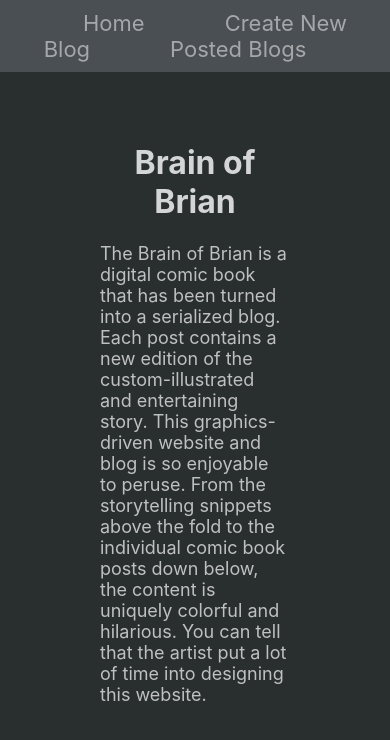
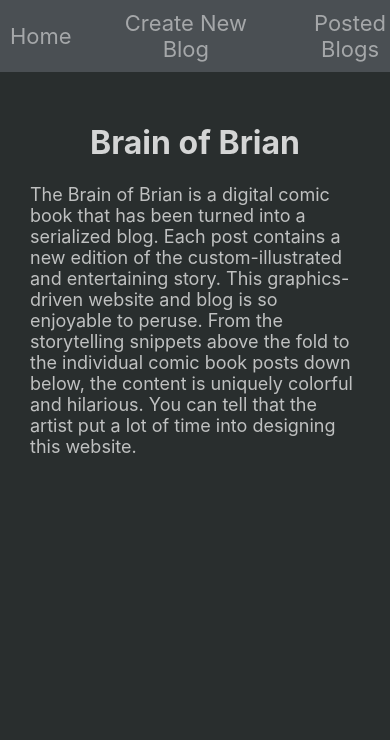
Before and after one commit to AjmalOP/Blog-Site-, a React (Create React App) app: page /show/1 in a window 390 px wide. Shown: the top 740 px of the page. Built offline with nearby package versions, Linux system fonts and the light colour scheme.

Commit message:
Commit Responsive

```diff
--- a/src/assets/ShowBlog.js
+++ b/src/assets/ShowBlog.js
@@ -9,7 +9,7 @@ function ShowBlog() {
 
   const [ blogs , ] = useContext(myContext)
   return (
-    <div style={{padding:'50px 100px'}}>
+    <div className="showStyle">
         <h1 style={{color:'rgba(255,255,255,.8)'}}>{blogs[blogid-1].bloghead}</h1>
         <div style={{textAlign:'left',fontSize:'18px',color:'rgba(255,255,255,.7)'}}>
           {blogs[blogid-1].blogdata}
--- a/src/index.css
+++ b/src/index.css
@@ -14,10 +14,24 @@ code {
 nav {
   background-color: rgb(74, 79, 83);
   padding: 10px;
+  margin: 0;
+  width: 100%;
+  display: flex;
+  justify-content: center;
+  align-items: center;
+  gap: 50px;
 }
 nav a{
-  padding:40px;
   font-size: 22px;
   text-decoration: none;
   color: rgba(255, 255, 255, 0.5);
 }
+.showStyle{
+  padding:50px 100px;
+}
+@media only screen and (max-width:500px){
+  .showStyle{
+    padding: 30px;
+  }
+
+}
```
